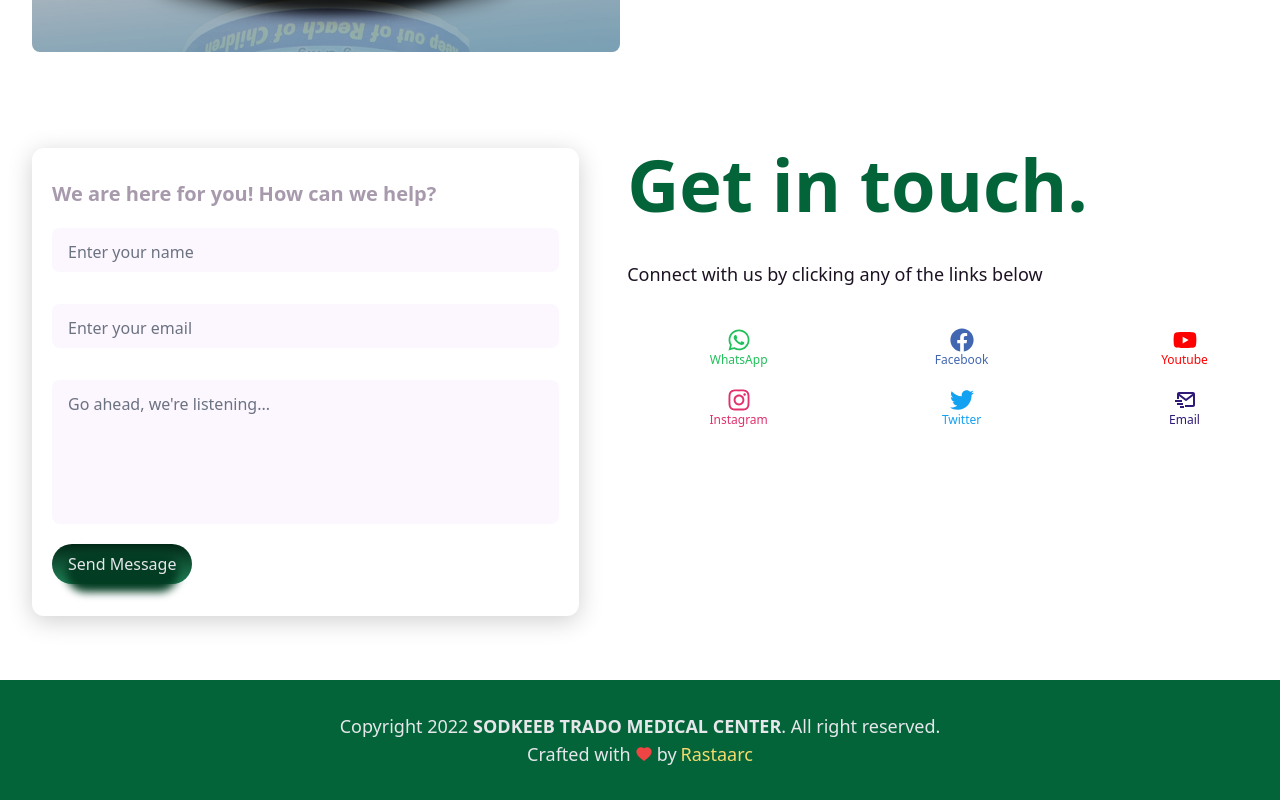
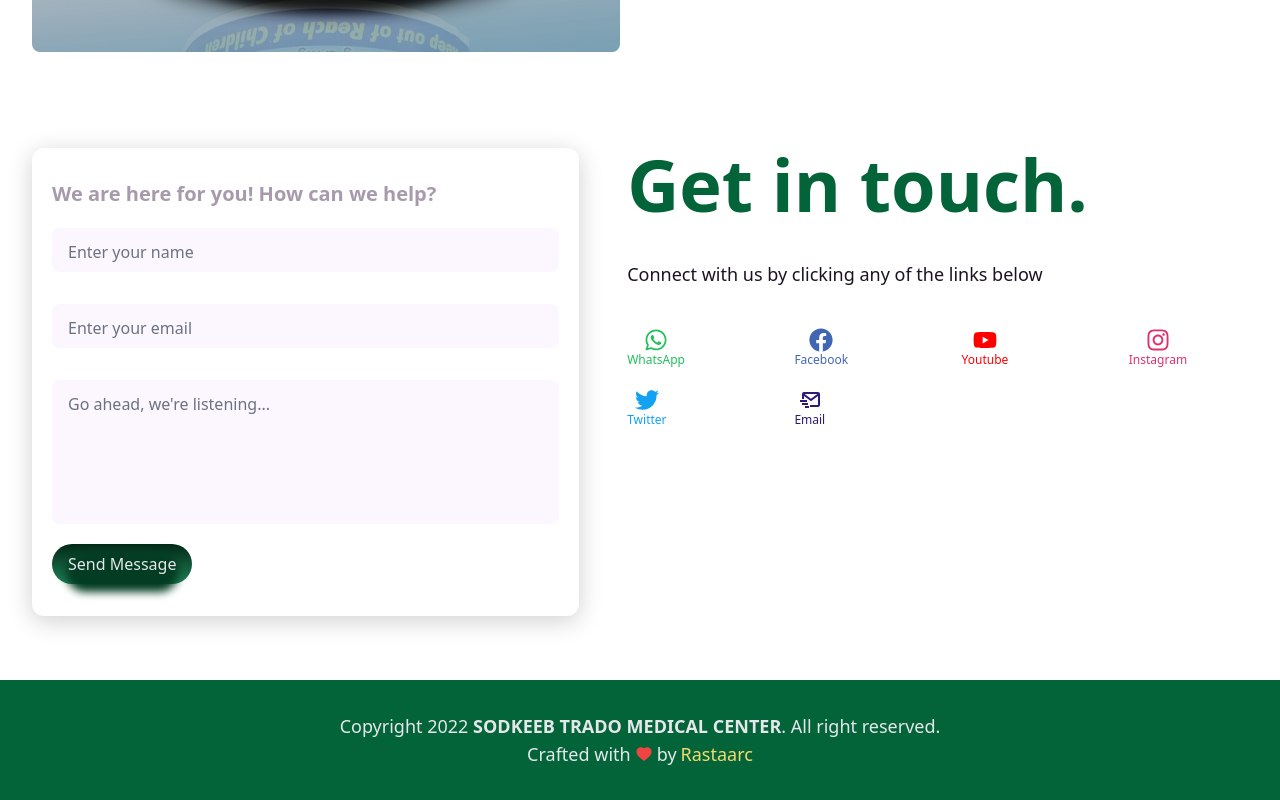
Before and after one commit to xarmzon/sodkeeb, a Next.js app: page / in a window 1280 px wide. Shown: the part 2584-3384 px from the top of the page. Built offline with nearby package versions, Linux system fonts and the light colour scheme; no server answers.

Commit message:
update to site

```diff
--- a/components/Common/ContactUs/index.tsx
+++ b/components/Common/ContactUs/index.tsx
@@ -93,14 +93,14 @@ const ContactUs = () => {
         <h3 className="text-4xl font-bold text-primary-green sm:text-5xl lg:text-6xl xl:text-7xl">
           Get in touch.
         </h3>
-        <p className="md:text-lg">
+        <p className="lg:text-lg">
           Connect with us by clicking any of the links below
         </p>
-        <div className="grid grid-cols-3 gap-y-5">
+        <div className="grid grid-cols-3 gap-y-5 sm:grid-cols-4">
           <a
             href="https://wa.me/message/DQREHY6Y7AYHB1"
             target="_blank"
-            className="flex flex-col items-center justify-center text-center text-[#21c05b]"
+            className="flex flex-col items-center justify-center text-center text-[#21c05b] sm:max-w-max"
             rel="noreferrer"
           >
             <FaWhatsapp className="text-xl md:text-2xl" />
@@ -109,7 +109,7 @@ const ContactUs = () => {
           <a
             href="https://www.facebook.com/sodkeeb/"
             target="_blank"
-            className="flex flex-col items-center justify-center text-center text-[#4267b2]"
+            className="flex flex-col items-center justify-center text-center text-[#4267b2] sm:max-w-max"
             rel="noreferrer"
           >
             <FaFacebook className="text-xl md:text-2xl" />
@@ -118,7 +118,7 @@ const ContactUs = () => {
           <a
             href="https://youtube.com/channel/UCjCvdoGgiedJPy1Sd0ruqmw"
             target="_blank"
-            className="flex flex-col items-center justify-center text-center text-[#ff0000]"
+            className="flex flex-col items-center justify-center text-center text-[#ff0000] sm:max-w-max"
             rel="noreferrer"
           >
             <FaYoutube className="text-xl md:text-2xl" />
@@ -127,7 +127,7 @@ const ContactUs = () => {
           <a
             href="https://www.instagram.com/sodkeeb_trado_medical/"
             target="_blank"
-            className="flex flex-col items-center justify-center text-center text-[#e1306c]"
+            className="flex flex-col items-center justify-center text-center text-[#e1306c] sm:max-w-max"
             rel="noreferrer"
           >
             <FaInstagram className="text-xl md:text-2xl" />
@@ -136,7 +136,7 @@ const ContactUs = () => {
           <a
             href="https://twitter.com/sodkeeb_trado_m"
             target="_blank"
-            className="flex flex-col items-center justify-center text-center text-[#13a1f2]"
+            className="flex flex-col items-center justify-center text-center text-[#13a1f2] sm:max-w-max"
             rel="noreferrer"
           >
             <FaTwitter className="text-xl md:text-2xl" />
@@ -144,7 +144,7 @@ const ContactUs = () => {
           </a>
           <a
             href="mailto:sodkeeb.tradomed@gmail.com"
-            className="flex flex-col items-center justify-center text-center text-primary-blue2"
+            className="flex flex-col items-center justify-center text-center text-primary-blue2 sm:max-w-max"
           >
             <BiMailSend className="text-2xl md:text-2xl" />
             <span className="text-xs">Email</span>
```
